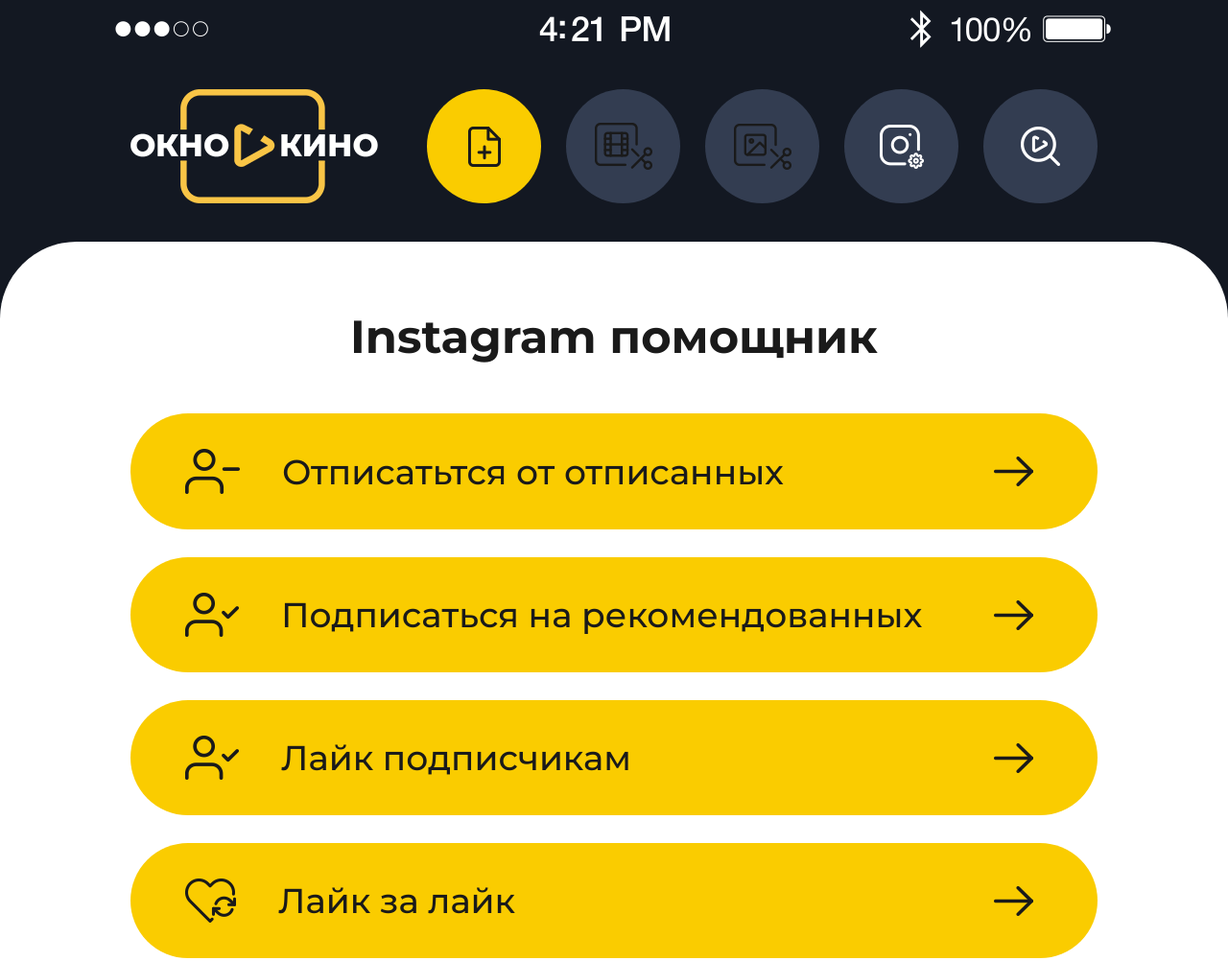
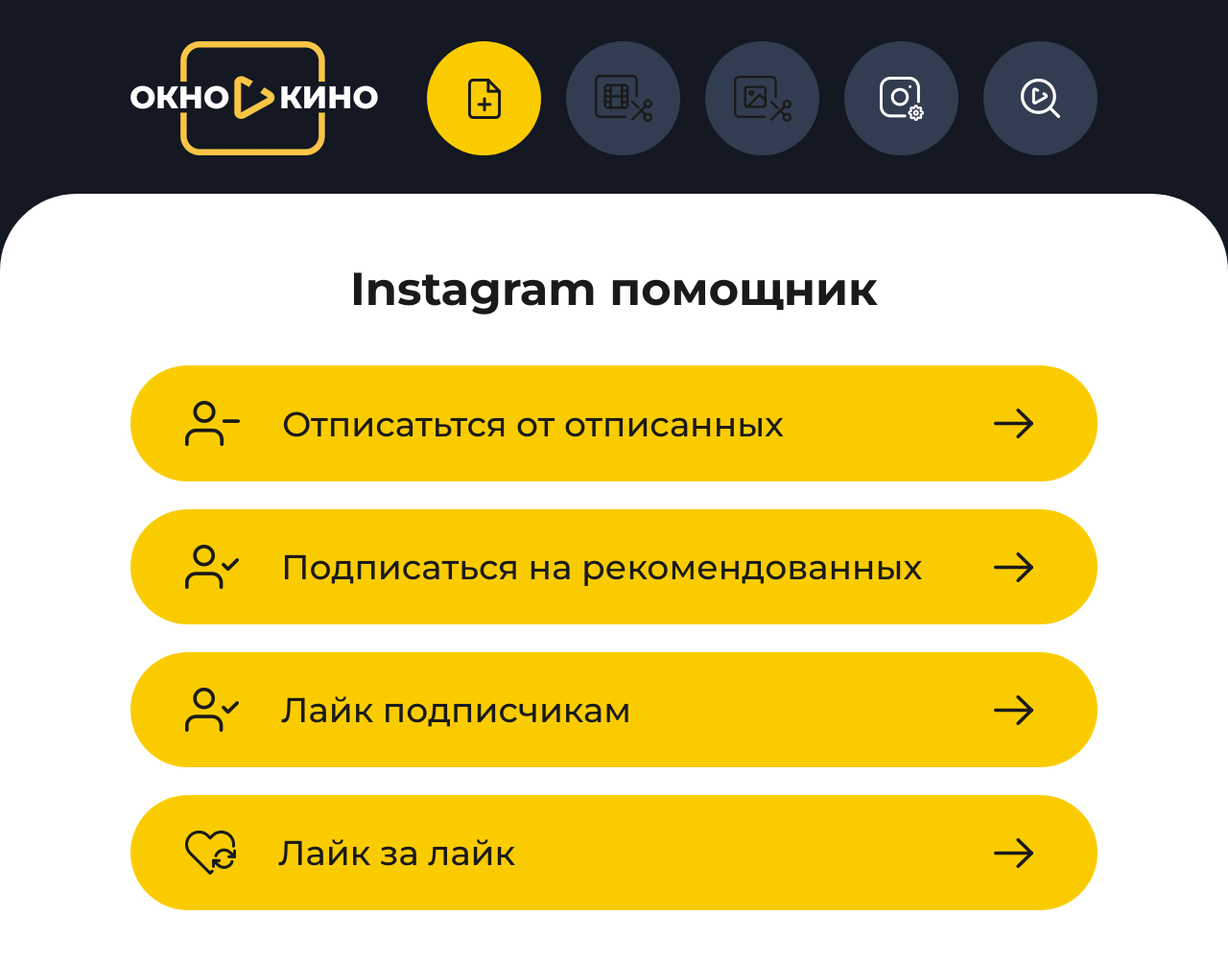
Before and after one commit to ViktoriaZaharova/movie-window, a website: page app/instagram-help.html in a window 1280 px wide. Shown: the top 1002 px of the page at 96% size. Drawn offline with nearby package versions, Linux system fonts and the light colour scheme; files that its build step writes are made by us from their sources.

Commit message:
top line delete

```diff
--- a/app/instagram-help.html
+++ b/app/instagram-help.html
@@ -30,11 +30,11 @@
 <body>
 
 <header>
-    <div class="header-top">
-        <div class="container">
-            <div class="status-bar"><img src="img/status-bar.png" alt=""></div>
-        </div>
-    </div>
+<!--    <div class="header-top">-->
+<!--        <div class="container">-->
+<!--            <div class="status-bar"><img src="img/status-bar.png" alt=""></div>-->
+<!--        </div>-->
+<!--    </div>-->
     <div class="header-bottom">
         <div class="container">
             <a href="index.html" class="logo"><img src="img/logo.png" alt=""></a>
```
Also changed, not shown: app/photo-editor.html (+5 -5 lines), app/search.html (+5 -5 lines).
